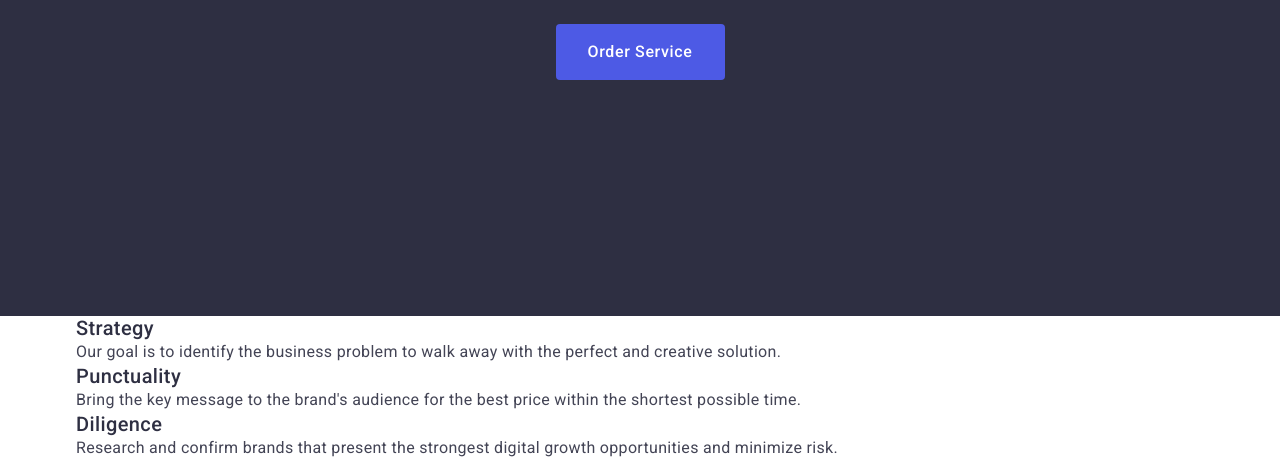
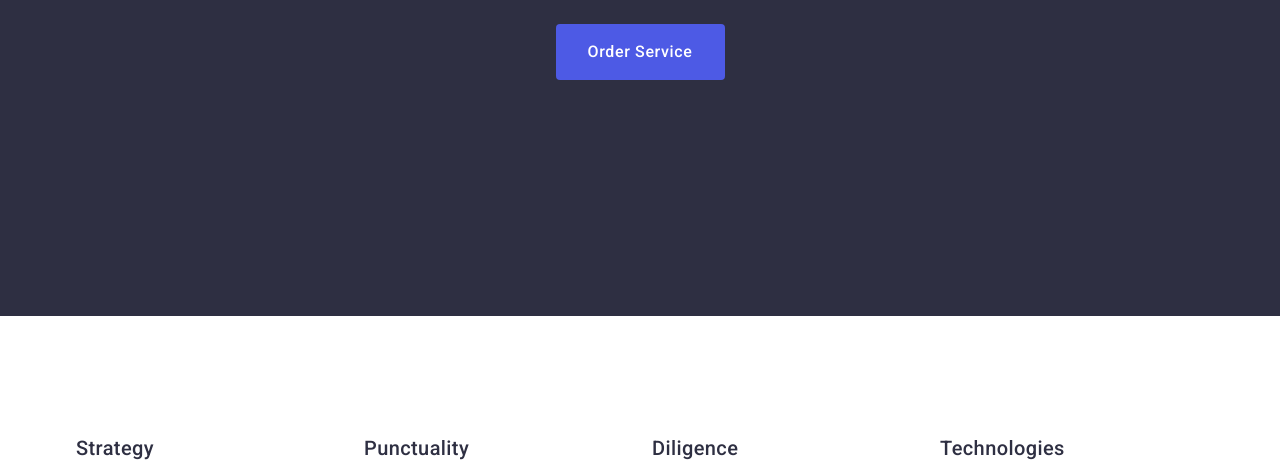
Before and after one commit to MI-MaksymIvanov/goit-markup-hw-03, a plain HTML site: page index.html in a window 1280 px wide. Shown: the part 405-868 px from the top of the page. Drawn offline with nearby package versions, Linux system fonts and the light colour scheme.

Commit message:
edit sect two

```diff
--- a/css/styles.css
+++ b/css/styles.css
@@ -155,10 +155,22 @@ a {
   flex-direction: column;
   align-items: center;
   text-align: center;
-
 }
 
 /* main section two */
+
+.main-section-two {
+  padding: 120px 0;
+  box-sizing: border-box;
+}
+
+.section-two-container {
+  display: flex;
+  flex-direction: column;
+  align-items: center;
+  width: 100%;
+  box-sizing: border-box;
+}
 
 .main-section-two-title-hidden {
   position: absolute;
@@ -173,16 +185,28 @@ a {
   overflow: hidden;
 }
 
-.section-two-container {
-  di
-}
-
 .main-section-two-title {
   font-weight: 500;
   font-size: 20px;
   line-height: 1.2;
   letter-spacing: 0.02em;
   color: #2e2f42;
+  margin-bottom: 8px;
+}
+
+.main-section-two-list {
+  display: flex;
+  gap: 24px;
+  padding: 0;
+  margin: 0;
+  justify-content: space-between; /* Це допоможе вирівняти елементи рівномірно */
+  flex-wrap: wrap; /* Дозволяє елементам переноситися на новий рядок при необхідності */
+}
+
+.main-section-two-item {
+  flex: 1;
+  width: calc((100% - 72px) / 4);
+  box-sizing: border-box;
 }
 
 .main-section-two-descriprion {
@@ -192,6 +216,8 @@ a {
   letter-spacing: 0.02em;
   color: #434455;
 }
+
+/* main section three */
 
 .main-section-three {
   background-color: #f4f4fd;
--- a/index.html
+++ b/index.html
@@ -78,21 +78,21 @@
                 the perfect and creative solution.
               </p>
             </li>
-            <li>
+            <li class="main-section-two-item">
               <h3 class="main-section-two-title">Punctuality</h3>
               <p class="main-section-two-descriprion">
                 Bring the key message to the brand's audience for the best price
                 within the shortest possible time.
               </p>
             </li>
-            <li>
+            <li class="main-section-two-item">
               <h3 class="main-section-two-title">Diligence</h3>
               <p class="main-section-two-descriprion">
                 Research and confirm brands that present the strongest digital
                 growth opportunities and minimize risk.
               </p>
             </li>
-            <li>
+            <li class="main-section-two-item">
               <h3 class="main-section-two-title">Technologies</h3>
               <p class="main-section-two-descriprion">
                 Design practice focused on digital experiences. We bring forth a
```
